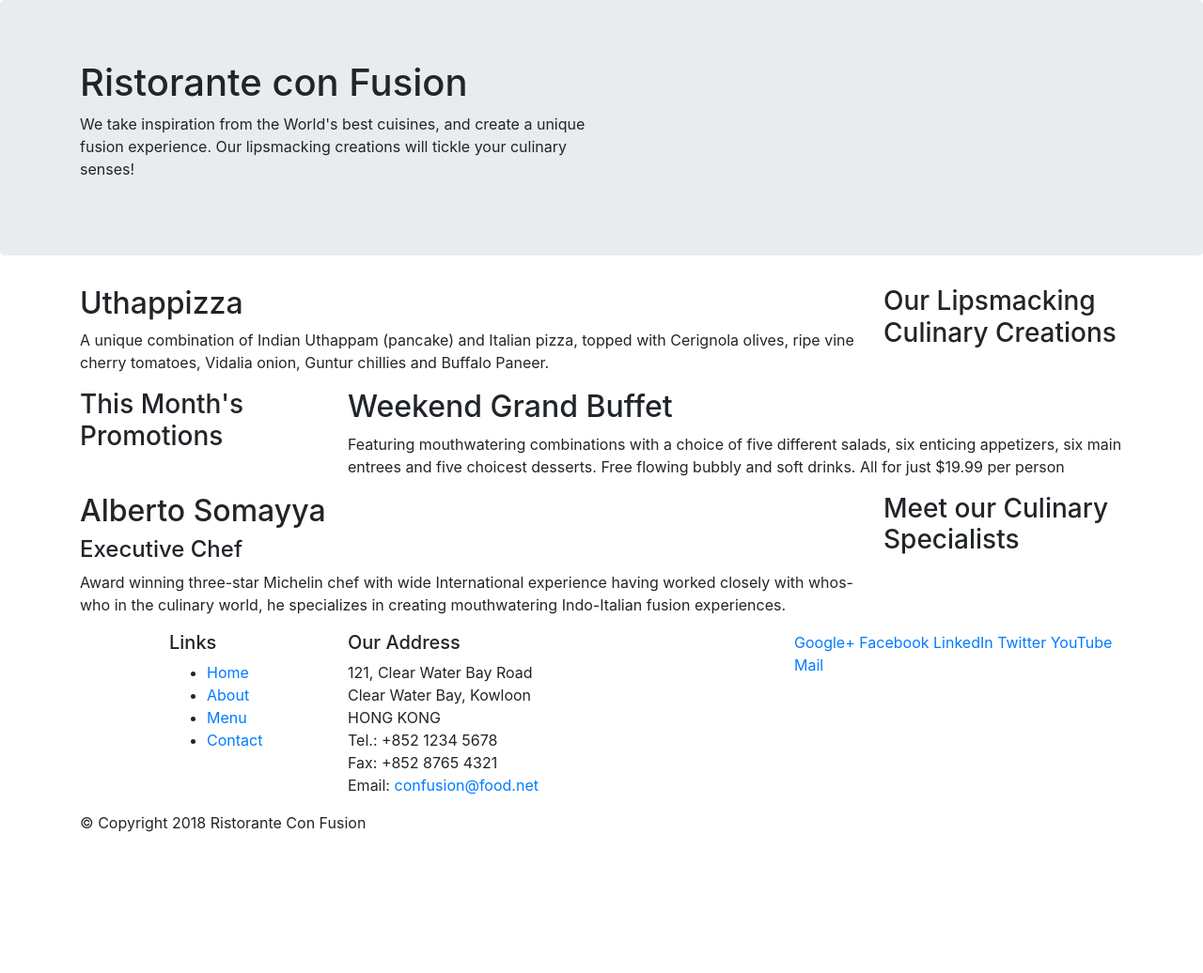
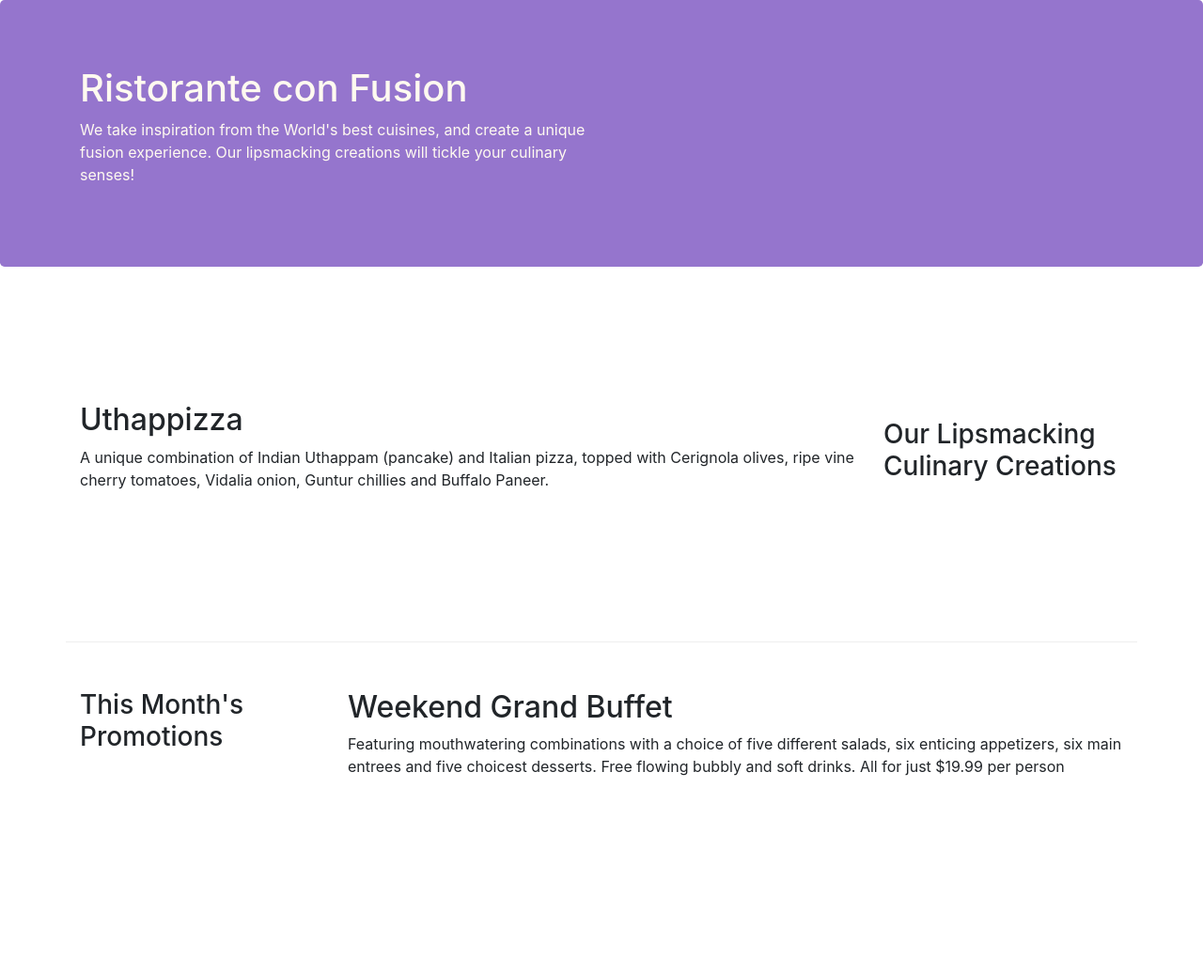
Before and after one commit to jamesMeier/BScoursera, a website: page index.html in a window 1280 px wide. Shown: the top 1036 px of the page at 94% size. Before the commit the page ends 904 px from the top, so only its background shows below. Drawn offline with nearby package versions, Linux system fonts and the light colour scheme.

Commit message:
BS grid 2

```diff
--- /dev/null
+++ b/css/style.css
@@ -0,0 +1,28 @@
+.row-header {
+	margin: 0px auto;
+	padding: 0px auto;
+}
+
+.row-content {
+	margin: 0px auot;
+	padding: 50px 0px;
+	border-bottom: 1px ridge;
+	min-height: 400px;
+}
+
+.jumbotron {
+	padding: 70px 30px;
+	margin: 0px auto;
+	background: #9575cd;
+	color: floralwhite;
+}
+.address {
+	font-size: 80%;
+	margin: 0px;
+	color: #0f0f0f;
+}
+.footer {
+	background-color: #d1c4e9;
+	margin: 0px auto;
+	padding: 20px 0px;
+}
--- a/index.html
+++ b/index.html
@@ -14,6 +14,7 @@
 			rel="stylesheet"
 			href="node_modules/bootstrap/dist/css/bootstrap.min.css"
 		/>
+		<link rel="stylesheet" href="css/style.css" />
 		<title>Ristorante Con Fusion</title>
 	</head>
 
@@ -37,7 +38,7 @@
 		</header>
 
 		<div class="container">
-			<div class="row">
+			<div class="row row-content align-items-center">
 				<!-- Content takes up full space on ex small screen etc -->
 				<div class="col-12 col-sm-4 order-sm-last col-md-3">
 					<h3>Our Lipsmacking Culinary Creations</h3>
@@ -53,7 +54,7 @@
 				</div>
 			</div>
 
-			<div class="row">
+			<div class="row row-content align-items-cente">
 				<div class="col-12 col-sm-4 col-md-3">
 					<h3>This Month's Promotions</h3>
 				</div>
@@ -68,7 +69,7 @@
 				</div>
 			</div>
 
-			<div class="row">
+			<div class="row row-content align-items-cente">
 				<!-- render vis order to the right side of screen -->
 				<div class="col-12 col-sm-4 order-sm-last col-md-3">
 					<h3>Meet our Culinary Specialists</h3>
@@ -87,14 +88,14 @@
 			</div>
 		</div>
 
-		<footer>
+		<footer class="footer">
 			<div class="container">
 				<div class="row">
 					<!-- ex small only 4 col and small an above 2 -->
 					<!-- One col was left over so this column will be pushed right by one col  -->
 					<div class="col-4 offset-1 col-sm-2">
 						<h5>Links</h5>
-						<ul>
+						<ul class="list-unstyled">
 							<li><a href="#">Home</a></li>
 							<li><a href="#">About</a></li>
 							<li><a href="#">Menu</a></li>
@@ -114,8 +115,8 @@
 						</address>
 					</div>
 					<!-- will be below on ex small but side by side with othe screen sizes -->
-					<div class="col-12 col-sm-4">
-						<div>
+					<div class="col-12 col-sm-4 align-self-center">
+						<div class="text-center">
 							<a href="http://google.com/+">Google+</a>
 							<a href="http://www.facebook.com/profile.php?id=">Facebook</a>
 							<a href="http://www.linkedin.com/in/">LinkedIn</a>
@@ -125,7 +126,7 @@
 						</div>
 					</div>
 				</div>
-				<div class="row">
+				<div class="row justify-content-center">
 					<!-- requires just enough col as required -->
 					<div class="col-auto">
 						<p>© Copyright 2018 Ristorante Con Fusion</p>
```
